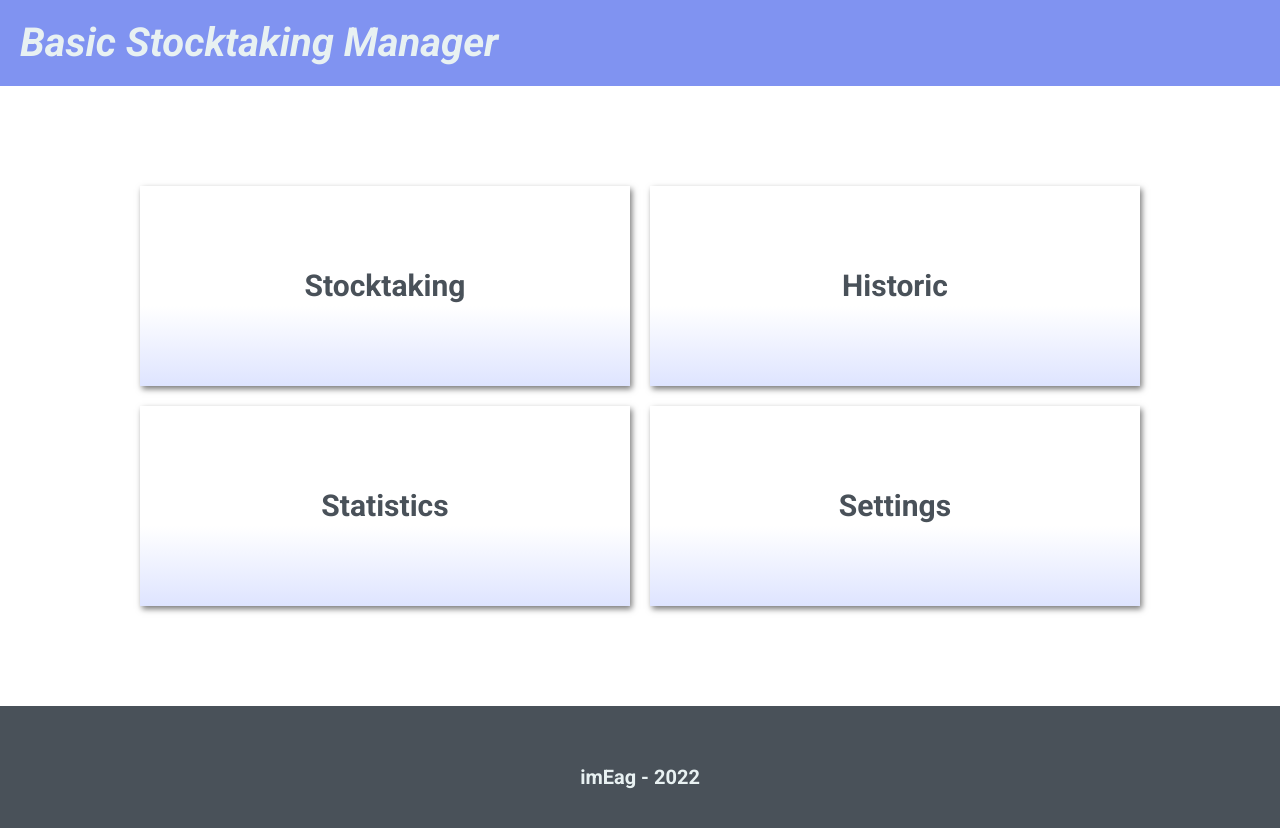
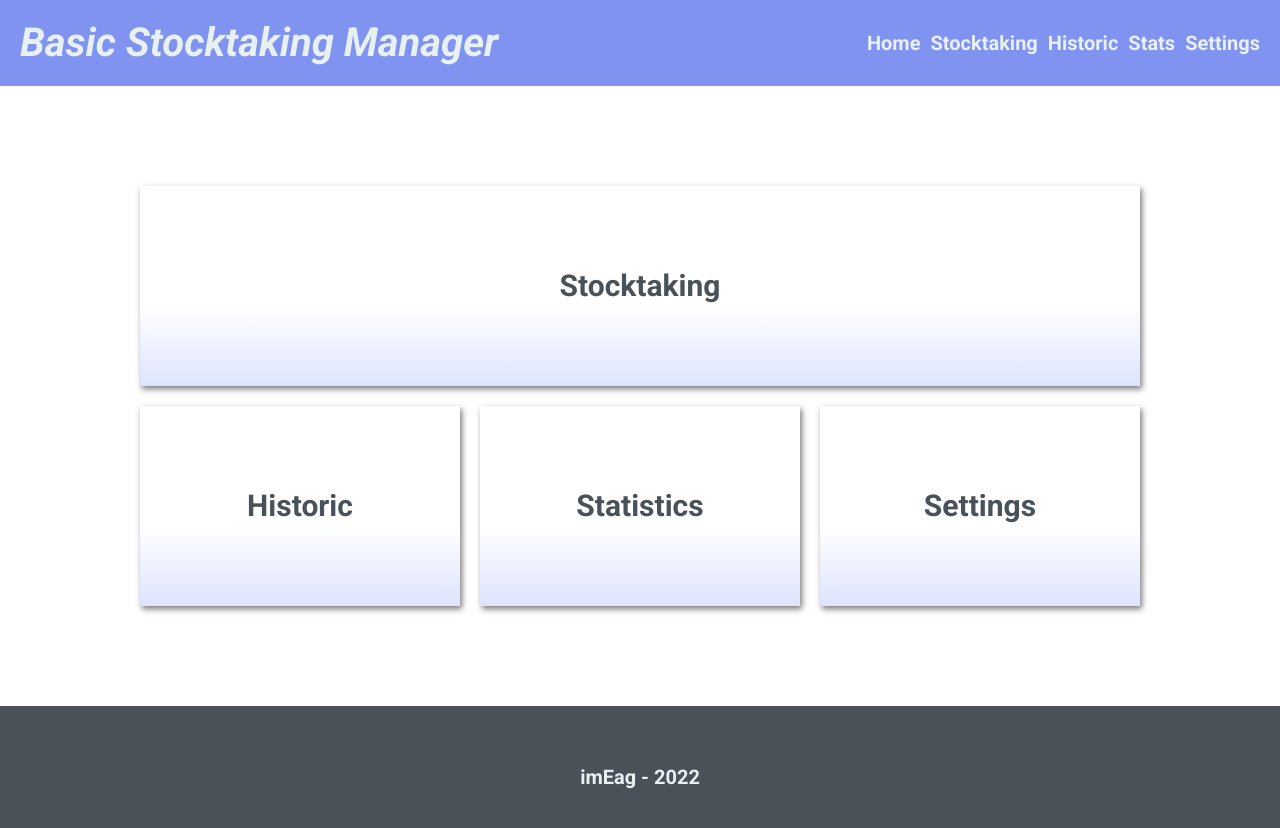
Before and after one commit to imEag/basicStocktakingManager, an Angular app: page / in a window 1280 px wide. Shown: the top 828 px of the page. Built offline with nearby package versions, Linux system fonts and the light colour scheme.

Commit message:
nav bar is done. Some minor changes were applied to homepage interface

```diff
--- a/src/app/app.module.ts
+++ b/src/app/app.module.ts
@@ -9,6 +9,7 @@ import { FooterComponent } from './footer/footer.component';
 import { TableComponent } from './table/table.component';
 import { HomeComponent } from './home/home.component';
 import { Page404Component } from './page404/page404.component';
+import { NavComponent } from './nav/nav.component';
 
 @NgModule({
   declarations: [
@@ -17,7 +18,8 @@ import { Page404Component } from './page404/page404.component';
     FooterComponent,
     TableComponent,
     HomeComponent,
-    Page404Component
+    Page404Component,
+    NavComponent
   ],
   imports: [
     BrowserModule,
--- a/src/app/header/header.component.css
+++ b/src/app/header/header.component.css
@@ -2,6 +2,9 @@
     width: 100%;
     background-color: var(--blue);
     margin: 0;
+    display: flex;
+    justify-content: space-between;
+    align-items: center;
 }
 
 .header__title {
--- a/src/app/header/header.component.html
+++ b/src/app/header/header.component.html
@@ -1,3 +1,4 @@
 <div class="header">
     <h1 class="header__title pointer" [routerLink]="['/home']">{{app_title}}</h1>
+    <app-nav></app-nav>
 </div>
--- a/src/app/home/home.component.css
+++ b/src/app/home/home.component.css
@@ -5,13 +5,13 @@
 
 .home--container {
     display: grid;
-    grid-template-columns: repeat(2, 1fr);
+    grid-template-columns: repeat(3, 1fr);
     grid-auto-rows: 20rem;
     gap: 2rem;
     padding: 0 10rem;
 }
 
-.home__stocktaking {
+.home__item {
     display: flex;
     justify-content: center;
     align-items: center;
@@ -20,6 +20,10 @@
     transition: all 1000ms;
 }
 
-.home__stocktaking:hover {
+.home__item:hover {
     transform: scale(1.05);
 }
+
+.home__stocktaking {
+    grid-column: 1/4;
+}
--- a/src/app/home/home.component.html
+++ b/src/app/home/home.component.html
@@ -1,8 +1,8 @@
 <section class="home">
     <div class="container home--container">
-        <div class="home__stocktaking box-shadow blue-v-gradient pointer" [routerLink]="['/stocktaking']">Stocktaking</div>
-        <div class="home__stocktaking box-shadow blue-v-gradient pointer" [routerLink]="['']">Historic</div>
-        <div class="home__stocktaking box-shadow blue-v-gradient pointer" [routerLink]="['']">Statistics</div>
-        <div class="home__stocktaking box-shadow blue-v-gradient pointer" [routerLink]="['']">Settings</div>
+        <div class="home__item box-shadow blue-v-gradient pointer home__stocktaking" [routerLink]="['/stocktaking']">Stocktaking</div>
+        <div class="home__item box-shadow blue-v-gradient pointer" [routerLink]="['']">Historic</div>
+        <div class="home__item box-shadow blue-v-gradient pointer" [routerLink]="['']">Statistics</div>
+        <div class="home__item box-shadow blue-v-gradient pointer" [routerLink]="['']">Settings</div>
     </div>
 </section>
--- /dev/null
+++ b/src/app/nav/nav.component.css
@@ -0,0 +1,12 @@
+.nav {
+    display: flex;
+    gap: 1rem;
+    padding: 2rem;
+}
+
+.nav__a {
+    color: var(--white);
+    text-decoration: none;
+    font-size: var(--regular-font);
+    font-weight: var(--bold-weight);
+}
--- /dev/null
+++ b/src/app/nav/nav.component.html
@@ -0,0 +1,7 @@
+<nav class="nav">
+    <a href="" class="nav__a" [routerLink]="['/home']">Home</a>
+    <a href="" class="nav__a" [routerLink]="['/stocktaking']">Stocktaking</a>
+    <a href="" class="nav__a" [routerLink]="['']">Historic</a>
+    <a href="" class="nav__a" [routerLink]="['']">Stats</a>
+    <a href="" class="nav__a" [routerLink]="['']">Settings</a>
+</nav>
--- /dev/null
+++ b/src/app/nav/nav.component.ts
@@ -0,0 +1,15 @@
+import { Component, OnInit } from '@angular/core';
+
+@Component({
+  selector: 'app-nav',
+  templateUrl: './nav.component.html',
+  styleUrls: ['./nav.component.css']
+})
+export class NavComponent implements OnInit {
+
+  constructor() { }
+
+  ngOnInit(): void {
+  }
+
+}
```
Also changed, not shown: 1 other file (tests, documents, lock files or other folders).
